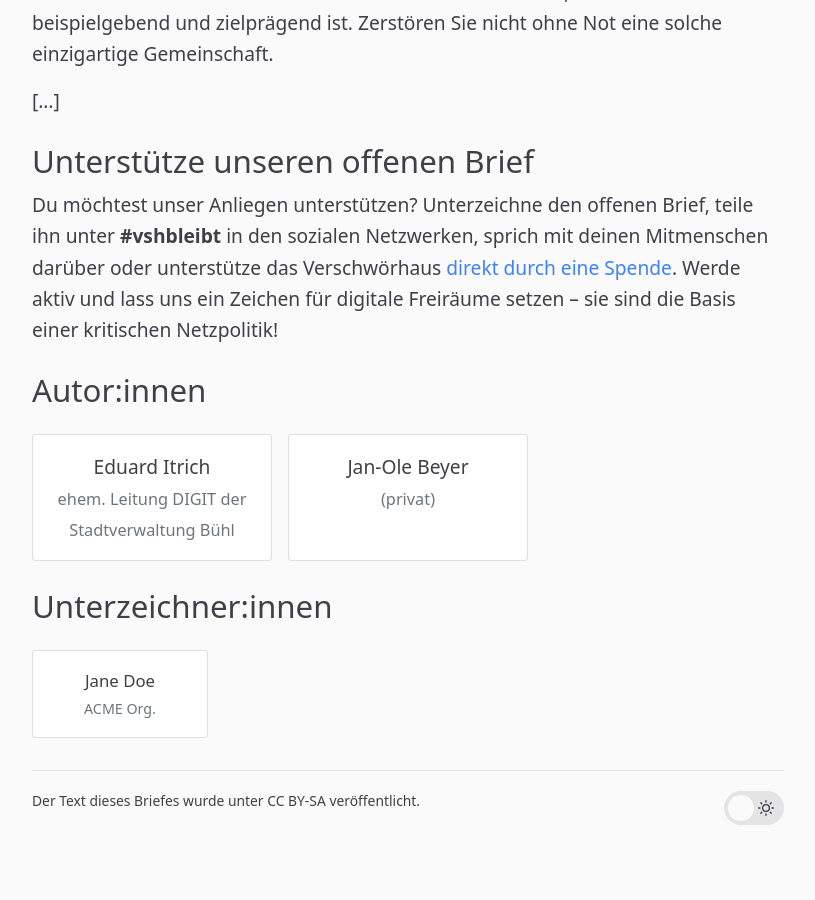
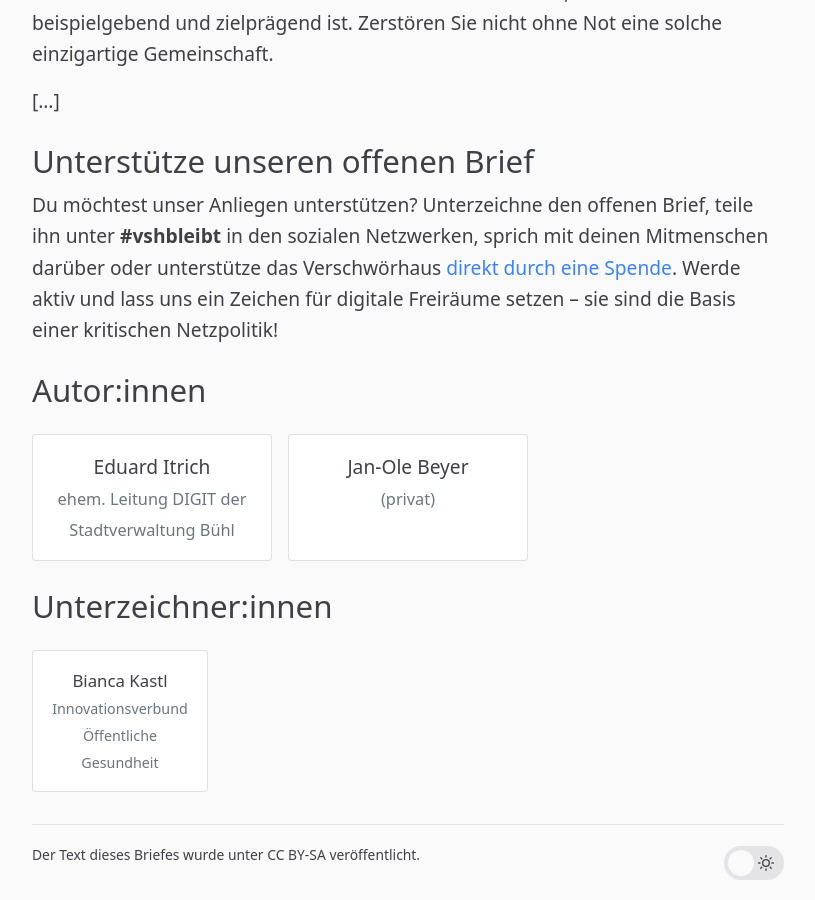
Before and after one commit to itrich/vsh-bleibt, a Jekyll site: the page built from OFFENERBRIEF.md, in a window 1280 px wide and 900 px high, scrolled down 3085 px. Shown: the whole window, without its empty margins (232-1047 px from the left). Built offline with Jekyll 4.4.1, drawn with Linux system fonts in a browser that asks for light colours; before the commit the page ends 3930 px from its top, so only the background shows below that.

Commit message:
Sign me up!

```diff
--- a/_data/signees.yml
+++ b/_data/signees.yml
@@ -1,2 +1,2 @@
-- name: Jane Doe
-  role: ACME Org.
+- name: Bianca Kastl
+  role: Innovationsverbund Öffentliche Gesundheit
```
